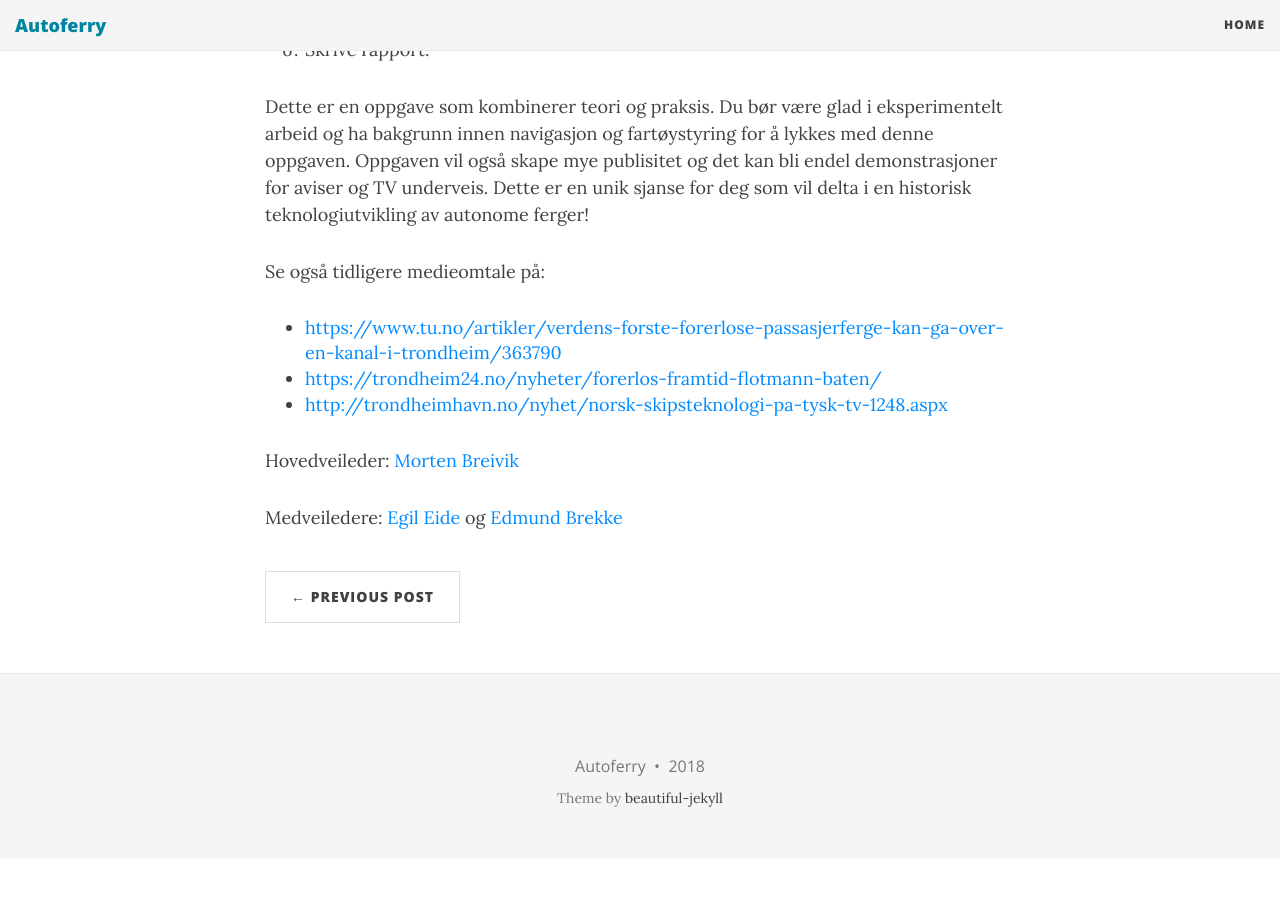
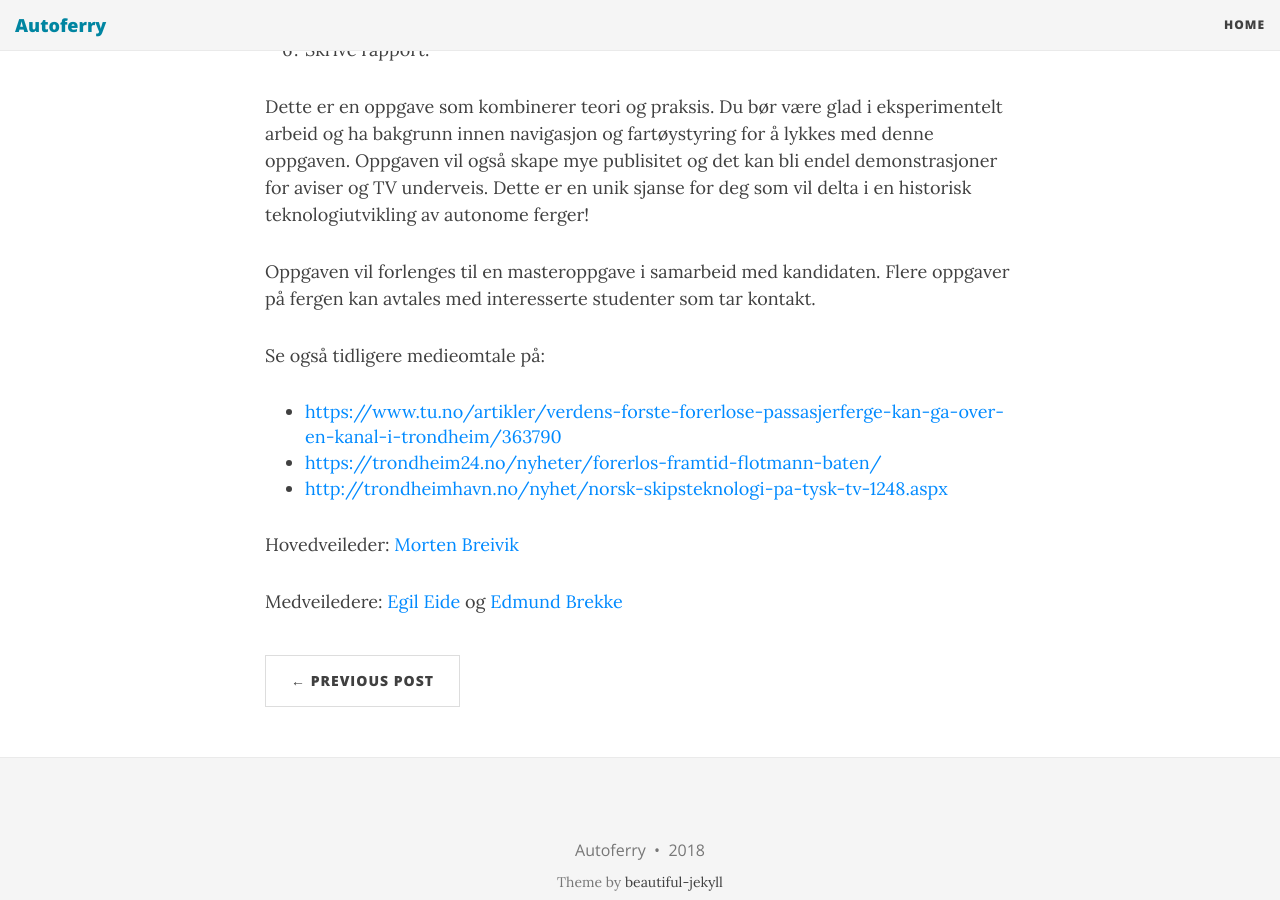
Before and after one commit to autosit/autosit.github.io, a Jekyll site: the page built from _posts/2018-04-24-dp.md, in a window 1280 px wide and 900 px high, scrolled down 1474 px. Built offline with Jekyll 4.4.1, drawn with Linux system fonts in a browser that asks for light colours; nearby versions of some CDN libraries; before the commit the page ends 2333 px from its top, so only the background shows below that.

Commit message:
dp updated

```diff
--- a/_posts/2018-04-24-dp.md
+++ b/_posts/2018-04-24-dp.md
@@ -23,6 +23,8 @@ Oppgaven vil bestå av følgende deloppgaver:
 
 Dette er en oppgave som kombinerer teori og praksis. Du bør være glad i eksperimentelt arbeid og ha bakgrunn innen navigasjon og fartøystyring for å lykkes med denne oppgaven. Oppgaven vil også skape mye publisitet og det kan bli endel demonstrasjoner for aviser og TV underveis. Dette er en unik sjanse for deg som vil delta i en historisk teknologiutvikling av autonome ferger!
 
+Oppgaven vil forlenges til en masteroppgave i samarbeid med kandidaten. Flere oppgaver på fergen kan avtales med interesserte studenter som tar kontakt.
+
 
 Se også tidligere medieomtale på:
 - <a href="https://www.tu.no/artikler/verdens-forste-forerlose-passasjerferge-kan-ga-over-en-kanal-i-trondheim/363790">https://www.tu.no/artikler/verdens-forste-forerlose-passasjerferge-kan-ga-over-en-kanal-i-trondheim/363790</a>
```
